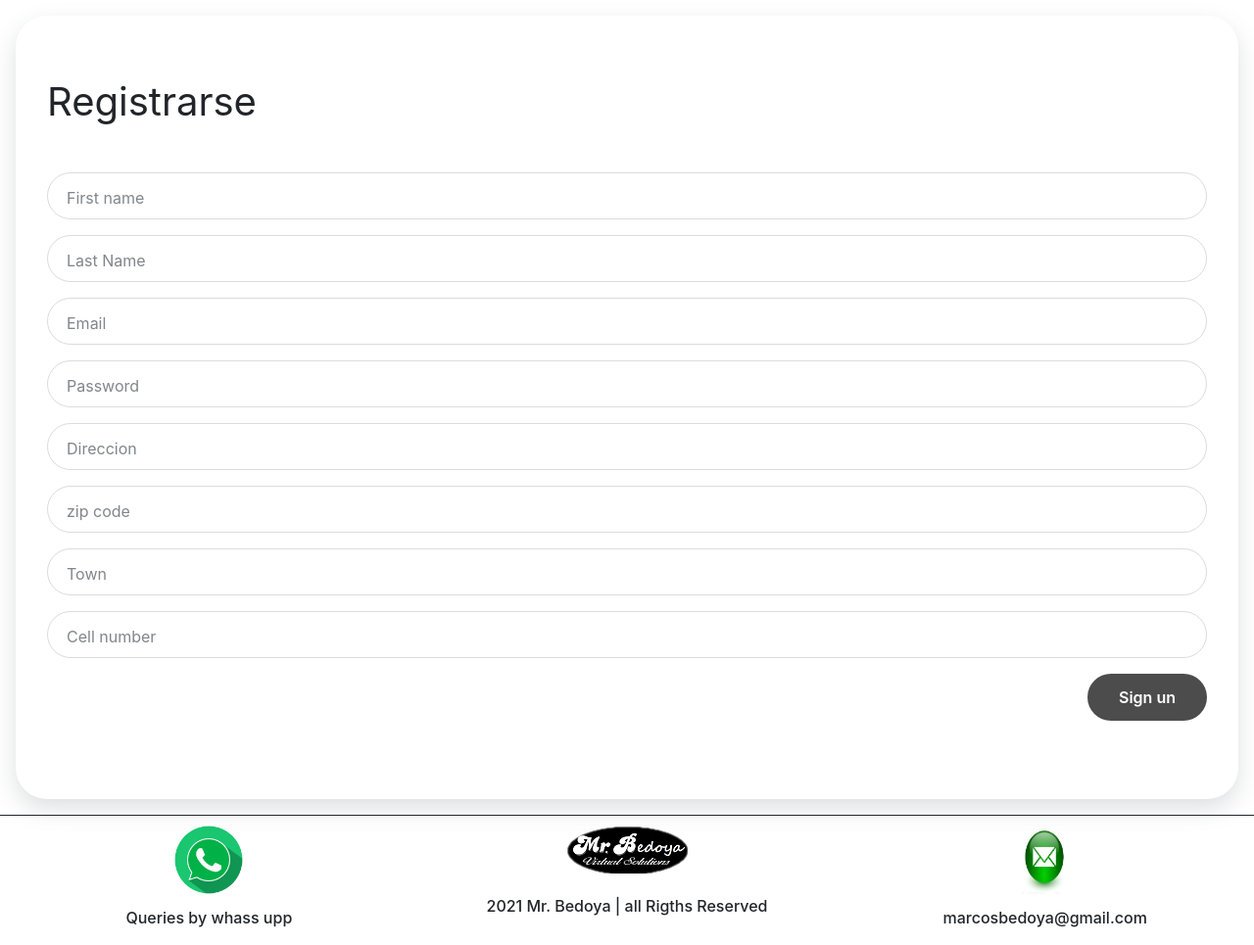
After one commit to adanyur/carrito_compra, a PHP site: page /pages/user-register.php in a window 1280 px wide. The commit adds this page. Shown: the whole page at 98% size. Run offline with PHP 8.4, Linux system fonts and the light colour scheme.

Commit message:
se agrego login,registro de usuario, footer y mejora en el modal

```diff
--- a/assets/css/style.css
+++ b/assets/css/style.css
@@ -2,6 +2,30 @@
   margin: 0;
   padding: 0;
 }
+
+.container-footer {
+  width: 100%;
+  height: auto;
+  display: flex;
+  flex-direction: column;
+  justify-content: center;
+  border-top: 1px solid;
+}
+
+.container-footer .footer-item {
+  display: flex;
+  flex-direction: column;
+  align-items: center;
+  margin-bottom: 10px;
+  margin-top: 10px;
+}
+
+.container-footer .footer-image {
+  width: 70px;
+  height: 70px;
+  margin-bottom: 15px;
+}
+
 .container-content {
   margin-left: 20px;
   margin-right: 20px;
@@ -330,13 +354,20 @@
   display: flex;
   justify-content: center;
   align-items: center;
+}
+
+.container-form-login {
   height: 100vh;
-  padding: 0 20px;
+}
+
+.container-form-register {
+  padding: 1rem;
 }
 
 .card-form {
-  position: absolute;
-  width: 360px;
+  position: relative;
+  /* width: 360px; */
+  width: 100%;
   padding: 4rem 2rem;
   border-radius: 2rem;
   box-shadow: 0 10px 25px rgba(92, 99, 105, 0.2);
@@ -349,15 +380,20 @@
 
 .group-form {
   position: relative;
+  height: 48px;
   margin-bottom: 1rem;
+}
+
+.group-form .link {
+  text-align: center;
 }
 
 .form-input {
   width: 100%;
+  height: 100%;
   border: 1px solid #dadce0;
   border-radius: 2rem;
   padding: 1.2rem;
-  height: 45px;
   font-size: 1rem;
   outline: none;
   background: none;
@@ -379,13 +415,15 @@
   top: -0.5rem;
   left: 0.9rem;
   font-size: 0.75rem;
+  font-weight: 500;
   z-index: 10;
 }
 
-.form-input:not(:placeholder-shown) .form-input:not(:focus) + .label-control {
+.form-input:not(:placeholder-shown).form-input:not(:focus) + .label-control {
   top: -0.5rem;
-  left: 0.9rem;
+  left: 0.8rem;
   z-index: 10;
+  font-weight: 500;
   font-size: 0.75rem;
 }
 
@@ -396,10 +434,11 @@
 .btn-login {
   display: block;
   border-radius: 2rem;
-  padding: 18px 32px;
+  padding: 0 32px;
+  height: 100%;
   margin-left: auto;
   width: 100%;
-  font-size: 18px;
+  font-size: 16px;
   font-weight: 600;
   outline: none;
   border: none;
@@ -477,4 +516,16 @@
   .btn-login {
     width: auto;
   }
+
+  /************LOGIN***********/
+
+  .container-footer {
+    flex-direction: row;
+  }
+
+  .container-footer .footer-item {
+    padding-right: 1rem;
+    padding-left: 1rem;
+    width: 50%;
+  }
 }
--- a/assets/js/app.js
+++ b/assets/js/app.js
@@ -2,6 +2,45 @@ $(document).ready(function () {
   listCategory();
   countCarrito();
 });
+
+/***************LOGIN****************/
+
+const login = () => {
+  let user = document.getElementById("user").value;
+  let password = document.getElementById("password").value;
+
+  $.post("../model/Login.php", { user, password }, (data) => {
+    console.log(data);
+  });
+};
+
+const register = () => {
+  let firstname = document.getElementById("firstname").value;
+  let lastname = document.getElementById("lastname").value;
+  let email = document.getElementById("email").value;
+  let password = document.getElementById("password").value;
+  let comment = document.getElementById("comment").value;
+  let zip = document.getElementById("zip").value;
+  let town = document.getElementById("town").value;
+  let cell = document.getElementById("cell").value;
+
+  const data = {
+    firstname,
+    lastname,
+    email,
+    password,
+    comment,
+    town,
+    zip,
+    cell,
+  };
+
+  $.post("../model/user-register.php", data, (data) => {
+    console.log(data);
+  });
+};
+
+/************************CARRITTO*************************/
 
 const AddCart = (id) => {
   let cantidad = document.getElementById("quantity" + id).value;
--- a/include/footer.php
+++ b/include/footer.php
@@ -1,3 +1,17 @@
+<div class="container-footer">
+    <div class="footer-item">
+        <img src="../assets/icon/icon-whatsapp.png" class="footer-image">
+        <h6>Queries by whass upp</h6>
+    </div>
+    <div class="footer-item">
+    <img src="../assets/icon/logo.png" class="mb-4">
+        <h6>2021 Mr. Bedoya | all Rigths Reserved</h6>
+    </div>
+    <div class="footer-item">
+    <img src="../assets/icon/correo.png" class="footer-image">
+        <h6>marcosbedoya@gmail.com</h6>
+    </div>
+</div>
 <script src="https://code.jquery.com/jquery-3.6.0.js" integrity="sha256-H+K7U5CnXl1h5ywQfKtSj8PCmoN9aaq30gDh27Xc0jk=" crossorigin="anonymous"></script>
 <script src="https://cdn.jsdelivr.net/npm/popper.js@1.16.1/dist/umd/popper.min.js" integrity="sha384-9/reFTGAW83EW2RDu2S0VKaIzap3H66lZH81PoYlFhbGU+6BZp6G7niu735Sk7lN" crossorigin="anonymous"></script>
 <script src="https://cdn.jsdelivr.net/npm/bootstrap@4.6.0/dist/js/bootstrap.min.js" integrity="sha384-+YQ4JLhjyBLPDQt//I+STsc9iw4uQqACwlvpslubQzn4u2UU2UFM80nGisd026JF" crossorigin="anonymous"></script>
--- a/include/modal.php
+++ b/include/modal.php
@@ -3,7 +3,6 @@
       <div class="modal-wrap">
         <div class="modal-head">
           <h1 class="modal-title">Carrito</h1>
-          <div class="modal-close">X</div>
         </div>
         <div class="modal-body">
         <div id="cartProductList"></div>
--- a/include/nav.php
+++ b/include/nav.php
@@ -9,7 +9,9 @@
         <li class="nav-item"> <a class="nav-link" href="index.html">Home <span class="sr-only">(current)</span></a> </li>
         <li class="nav-item"> <a class="nav-link" href="about.html">About <span class="sr-only">(current)</span></a> </li>
         <li class="nav-item"> <a class="nav-link" href="contact.html">Contact <span class="sr-only">(current)</span></a> </li>
-        <li class="nav-item"> <a class="nav-link" href="contact.html">Carrito <span class="sr-only">(current)</span></a> </li>
+        <li class="nav-item"> <a class="nav-link" href="../pages/login.php">Login <span class="sr-only">(current)</span></a> </li>
+        <li class="nav-item"> <a class="nav-link" href="../pages/user-register.php">Register<span class="sr-only">(current)</span></a> </li>
+
   </ul>
 </div>
 <div class="container-cart-count">
--- /dev/null
+++ b/pages/user-register.php
@@ -0,0 +1,47 @@
+<?php
+define('RUTA_CLASS', dirname(dirname(__FILE__)));
+require_once  RUTA_CLASS.'/include/head.php';
+?>
+<div class="container-form container-form-register">
+            <div class="card-form">
+                <form>
+                    <h1 class="form-title">Registrarse</h1>
+                    <div class="group-form">
+                        <input type="text" id="firstname" class="form-input" placeholder=" ">
+                        <label class="label-control">First name</label>
+                    </div>
+                    <div class="group-form">
+                        <input type="text" id="lastname" class="form-input" placeholder=" ">
+                        <label class="label-control">Last Name</label>
+                    </div>
+                    <div class="group-form">
+                        <input type="email" id="email" class="form-input" placeholder=" ">
+                        <label class="label-control">Email</label>
+                    </div>
+                    <div class="group-form">
+                        <input type="password" id="password" class="form-input" placeholder=" ">
+                        <label class="label-control">Password</label>
+                    </div>
+                    <div class="group-form">
+                        <input type="text" id="comment" class="form-input" placeholder=" ">
+                        <label class="label-control">Direccion</label>
+                    </div>
+                    <div class="group-form">
+                        <input type="number" id="zip" class="form-input" placeholder=" ">
+                        <label class="label-control">zip code</label>
+                    </div>
+                    <div class="group-form">
+                        <input type="text" id="town" class="form-input" placeholder=" ">
+                        <label class="label-control">Town</label>
+                    </div>
+                    <div class="group-form">
+                        <input type="number" id="cell" class="form-input" placeholder=" ">
+                        <label class="label-control">Cell number</label>
+                    </div>
+                    <div class="group-form">
+                        <button type="button" onclick="register()" class="btn-login">Sign un</button>
+                    </div>
+                </form>
+            </div>
+    </div>
+<?php require_once  RUTA_CLASS.'/include/footer.php'?>
```
Also changed, not shown: class/User-class.php (added, +68 -0 lines), model/Login.php (added, +19 -0 lines), model/user-register.php (added, +19 -0 lines), pages/login.php (renamed from pages/login-register.php, +8 -8 lines), assets/icon/correo.png (added), assets/icon/icon-whatsapp.png (added), assets/icon/logo.png (added).
